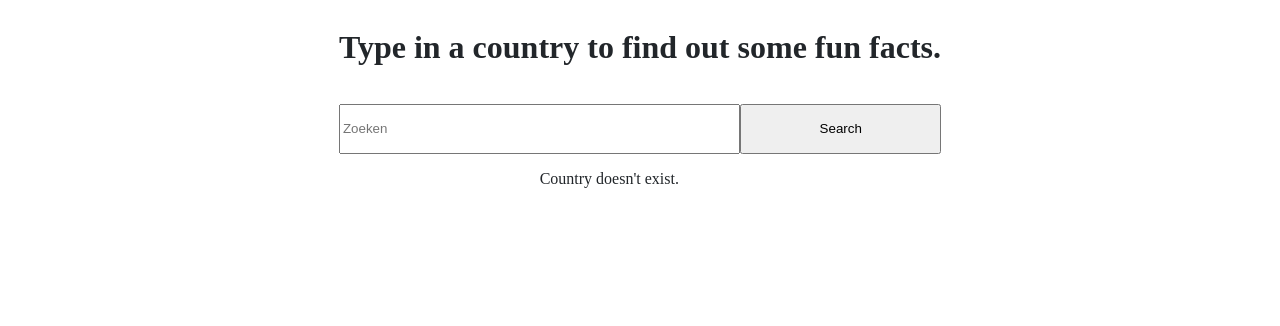
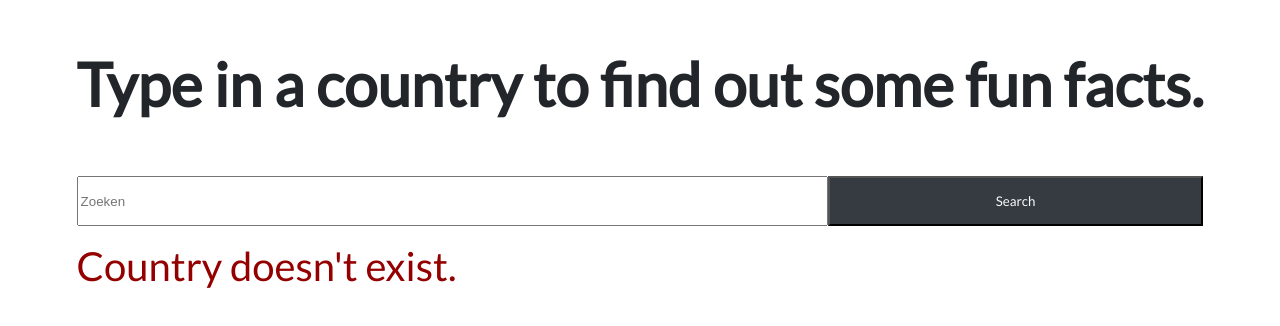
Before and after one commit to ewspaan/ewspaan.github.io, a website: page index.html in a window 1280 px wide. Drawn offline with nearby package versions, Linux system fonts and the light colour scheme; no server answers.

Commit message:
verbeterde look

```diff
--- a/index.html
+++ b/index.html
@@ -6,6 +6,7 @@
     <title>Country-Info</title>
     <link rel="stylesheet" href="styles.css">
     <link href="https://fonts.googleapis.com/css2?family=Bebas+Neue&display=swap" rel="stylesheet">
+    <link href="https://fonts.googleapis.com/css2?family=Lato&display=swap" rel="stylesheet">
 </head>
 <body id = "body">
         <div id ="container">
--- a/main.js
+++ b/main.js
@@ -12,14 +12,18 @@ const backGround = document.getElementById("body");
 
 // Fake een event
 const elem = document.getElementById('search-button');
+let click = 0;
 
 elem.addEventListener('click', function(e) {
-    searchCountry("Nederland");
+    if(click === 0) {
+        searchCountry("Nederland");
+    }
+});
 
-});
 setTimeout(function() {
     console.log("fake event");
     elem.dispatchEvent(new Event('click'));
+    click++
 }, 0);
 
 
@@ -34,6 +38,7 @@ function logKey(e) {
         console.log("text = " + text);
         searchCountry(text);
         searchContainer.value = '';
+
     }
 }
 
@@ -47,6 +52,13 @@ function logMouse(e){
         console.log("text = " + text);
         searchCountry(text);
         searchContainer.value = '';
+
+    }
+}
+function removeBackGround(){
+    const oldDataCheck2 = document.getElementById("container-back-ground");
+    if(oldDataCheck2){
+        backGround.removeChild(oldDataCheck2);
     }
 }
 
@@ -60,6 +72,7 @@ async function searchCountry(text) {
 
 
 
+
     try {
         const result = await axios.get(`https://restcountries.eu/rest/v2/name/${text}`);
         console.log("text in try = " + text);
@@ -67,7 +80,9 @@ async function searchCountry(text) {
 
         if(oldDataCheck){
             infoContainer.removeChild(oldDataCheck);
+
         }
+
             createCountryInfoField(result);
     }
     catch (e) {
@@ -155,7 +170,6 @@ function createStringFromArray(array,beginString) {
 }
 
 function backGroundNames(names){
-
     let namesString = "";
     let i = ""
     for (let a = 0; a < 10 ;a++) {
@@ -165,5 +179,6 @@ function backGroundNames(names){
         }
     }
     console.log("namesString -->" + namesString);
+    removeBackGround();
     return namesString;
 }
--- a/styles.css
+++ b/styles.css
@@ -1,13 +1,27 @@
-
+body{
+    font-family: 'Lato', sans-serif;
+    font-size: 30px;
+}
 #container-back-ground {
     background-color: hsl(210, 17%, 98%);
     font-size: 100px;
     color: hsl(210, 16%, 93%);
-    position: absolute;
+    position: fixed;
     top: 0;
     left: 0;
     bottom: 0;
     z-index: -1;
+}
+#search-button{
+    font-family: 'Lato', sans-serif;
+    background-color: hsl(210, 10%, 23%);
+    color: hsl(210, 17%, 98%);
+}
+
+#error-message{
+    color: hsl(0, 100%, 29%);
+    font-size: 40px;
+    min-height: 50px;
 }
 
 #container{
@@ -15,13 +29,13 @@
     color: hsl(210, 11%, 15%);
     display: grid;
     row-gap: 16px;
-    column-gap: 0px;
+    column-gap: 0;
     grid-template-columns: 1fr 1fr 1fr;
     grid-template-rows: auto 50px auto auto;
     grid-template-areas:
                 "a a a"
                 "b b c"
-                ". d ."
+                "d d d"
                 "e e e";
 }
 
@@ -74,5 +88,6 @@ body{
     align-items: center;
     align-content: center;
     justify-content: center;
+
 }
 }
```
